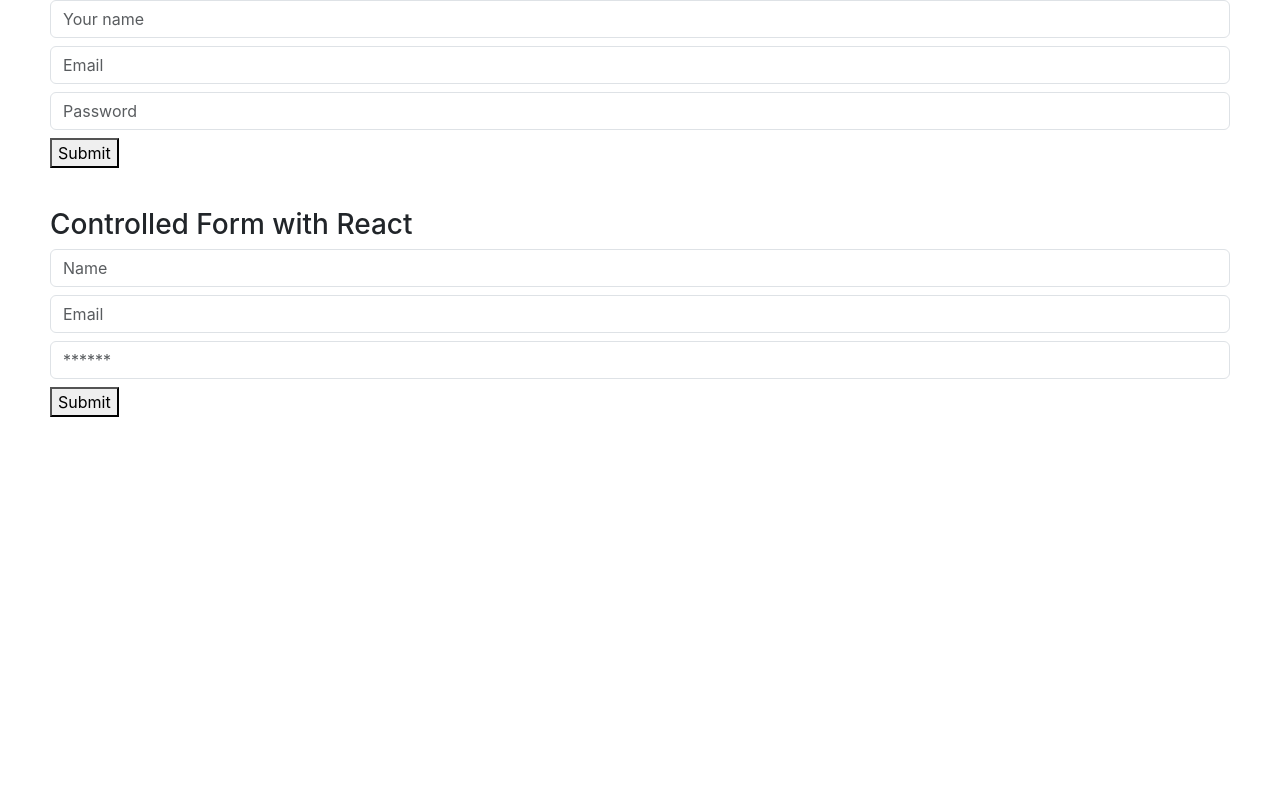
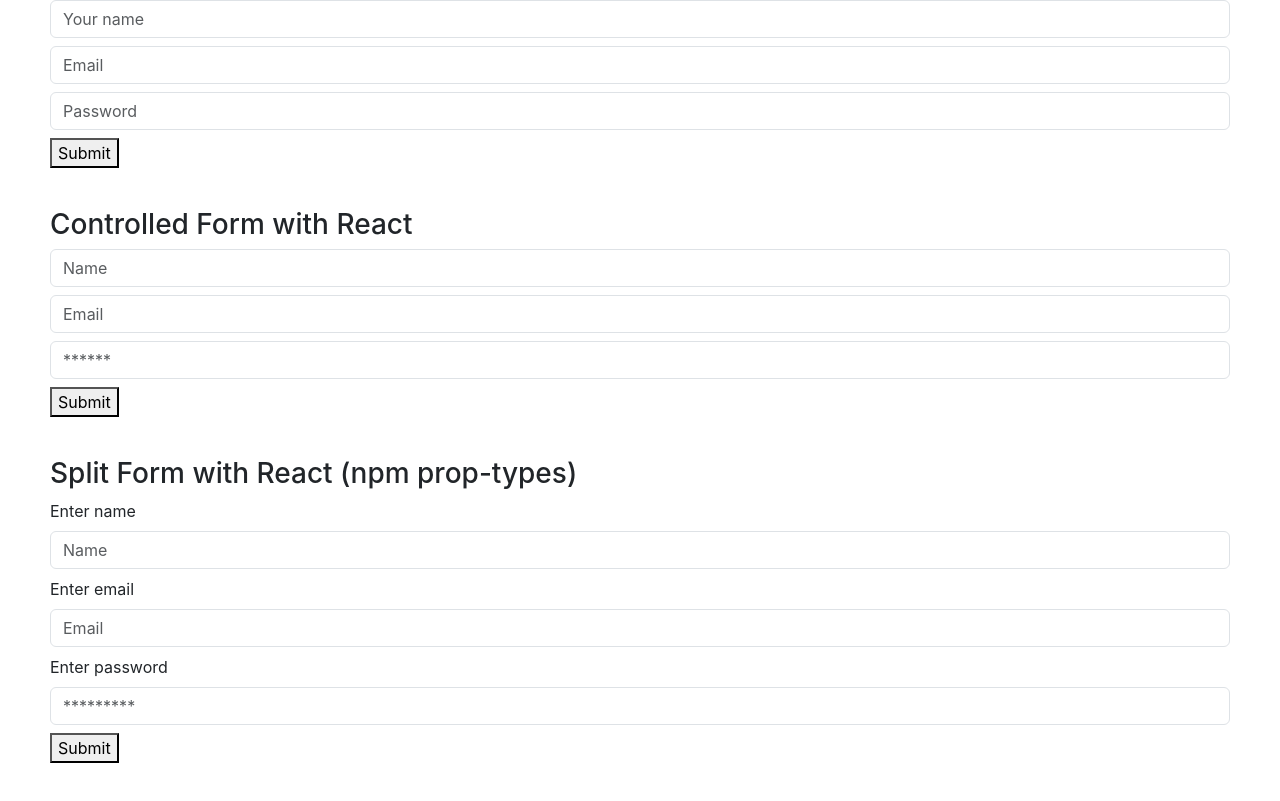
Before and after one commit to Jobayer109/Simple-Timer, a React (Create React App) app: page / in a window 1280 px wide. Shown: the part 644-1445 px from the top of the page. Before the commit the page ends 1111 px from the top, so only its background shows below. Built offline with nearby package versions, Linux system fonts and the light colour scheme; the HTML template or start-up script is replaced by a standard one.

Commit message:
Title name changed

```diff
--- a/package.json
+++ b/package.json
@@ -7,6 +7,7 @@
     "@testing-library/react": "^13.4.0",
     "@testing-library/user-event": "^13.5.0",
     "bootstrap": "^5.3.2",
+    "prop-types": "^15.8.1",
     "react": "^18.2.0",
     "react-dom": "^18.2.0",
     "react-scripts": "5.0.1",
--- a/public/index.html
+++ b/public/index.html
@@ -22,7 +22,7 @@
       work correctly both with client-side routing and a non-root public URL.
       Learn how to configure a non-root public URL by running `npm run build`.
     -->
-  <title>Simple Timer</title>
+  <title>Form & Input Explore</title>
 </head>
 
 <body>
--- a/src/App.js
+++ b/src/App.js
@@ -3,6 +3,7 @@ import MyEvent from "./components/Event";
 import MyForm from "./components/Form";
 import ControlledForm from "./components/Form/controlledForm";
 import UnControlledForm from "./components/Form/unControlledForm";
+import SplitForm from "./components/Split-Form";
 import MyTimer from "./components/Timer";
 
 function App() {
@@ -13,6 +14,7 @@ function App() {
       <MyForm />
       <UnControlledForm />
       <ControlledForm />
+      <SplitForm />
     </div>
   );
 }
--- /dev/null
+++ b/src/components/Split-Form/form.jsx
@@ -0,0 +1,41 @@
+import PropTypes from "prop-types";
+import React from "react";
+import InputText from "./inputText";
+
+const Form = (props) => (
+  <form onSubmit={props.handleSubmit}>
+    <InputText
+      name="name"
+      label="Enter name"
+      placeholder="Name"
+      value={props.values.name}
+      onChange={props.handleChange}
+    />
+    <InputText
+      type="email"
+      name="email"
+      label="Enter email"
+      placeholder="Email"
+      value={props.values.email}
+      onChange={props.handleChange}
+    />
+    <InputText
+      type="password"
+      name="password"
+      label="Enter password"
+      placeholder="*********"
+      value={props.values.password}
+      onChange={props.handleChange}
+    />
+
+    <button type="submit">Submit</button>
+  </form>
+);
+
+Form.prototype = {
+  values: PropTypes.object.isRequired,
+  handleChange: PropTypes.func.isRequired,
+  handleSubmit: PropTypes.func.isRequired,
+};
+
+export default Form;
--- /dev/null
+++ b/src/components/Split-Form/index.jsx
@@ -0,0 +1,35 @@
+import React, { Component } from "react";
+import Form from "./form";
+
+class SplitForm extends Component {
+  state = {
+    name: "",
+    email: "",
+    password: "",
+  };
+
+  handleChange = (e) => {
+    this.setState({ [e.target.name]: e.target.value });
+  };
+
+  handleSubmit = (e) => {
+    e.preventDefault();
+    this.setState({ name: "", email: "", password: "" });
+    console.log(this.state);
+  };
+
+  render() {
+    return (
+      <div style={{ marginTop: "40px" }}>
+        <h3>Split Form with React (npm prop-types)</h3>
+
+        <Form
+          values={this.state}
+          handleSubmit={this.handleSubmit}
+          handleChange={this.handleChange}
+        />
+      </div>
+    );
+  }
+}
+export default SplitForm;
--- /dev/null
+++ b/src/components/Split-Form/inputText.jsx
@@ -0,0 +1,33 @@
+import PropTypes from "prop-types";
+import React from "react";
+
+const InputText = (props) => (
+  <div className="form-group">
+    <label htmlFor={props.name}>{props.label}</label>
+    <input
+      className="form-control my-2"
+      type={props.type}
+      name={props.name}
+      placeholder={props.placeholder}
+      value={props.value}
+      onChange={props.onChange}
+    />
+  </div>
+);
+
+InputText.prototype = {
+  name: PropTypes.string.isRequired,
+  label: PropTypes.string.isRequired,
+  type: PropTypes.string.isRequired,
+  placeholder: PropTypes.string.isRequired,
+  value: PropTypes.string.isRequired,
+  onChange: PropTypes.func.isRequired,
+};
+
+InputText.defaultProps = {
+  type: "text",
+  label: "",
+  placeholder: "",
+};
+
+export default InputText;
```
Also changed, not shown: 1 other file (tests, documents, lock files or other folders).
